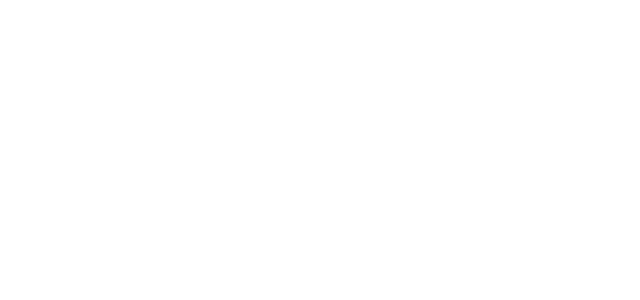
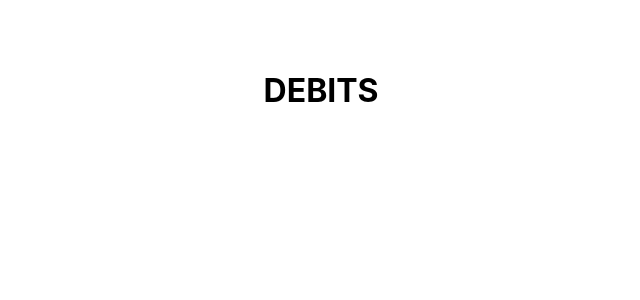
Before and after one commit to makmn1/ttp-bankOfReact-assn9, a React (Create React App) app: page /debits in a window 1280 px wide. Before the commit this address had no page. Shown: the top 300 px of the page, without its empty margins (319-959 px from the left). Built offline with nearby package versions, Linux system fonts and the light colour scheme.

Commit message:
Added route to view the debits page. Resolves #5

```diff
--- a/src/App.js
+++ b/src/App.js
@@ -3,6 +3,7 @@
 import Home from './components/Home'
 import UserProfile from './components/UserProfile'
 import LogIn from './components/LogIn'
+import Debits from './components/Debits'
 export default function App( props ) {
 
     const [accountBalance, setAccountBalance] = React.useState( 14568.27 )
@@ -22,6 +23,7 @@
                 <Route exact path="/ttp-bankOfReact-assn9" element={<Home accountBalance={accountBalance} />} />
                 <Route exact path="/userProfile" element={<UserProfile userName={currentUser.userName} memberSince={currentUser.memberSince} />} />
                 <Route exact path="/login" element={<LogIn user={currentUser} mockLogIn={mockLogIn} />} />
+                <Route exact path="/debits" element={<Debits />} />
             </Routes>
         </BrowserRouter>
     );
--- /dev/null
+++ b/src/components/Debits.js
@@ -0,0 +1,12 @@
+import React from "react"
+
+
+export default function Debits() {
+
+    return (
+        <div>
+            <h1>DEBITS</h1>
+        </div>
+    )
+
+}
--- a/src/components/Home.js
+++ b/src/components/Home.js
@@ -7,6 +7,7 @@
             <h1>Bank of React</h1>
             <Link to="/userProfile">User Profile</Link>
             <Link to="/login">User Login</Link>
+            <Link to="/debits">Your Debits</Link>
             <AccountBalance accountBalance={props.accountBalance} />
             <img src="https://thefinanser.com/wp-content/uploads/2021/09/bank.jpeg" alt="bank" />
         </div>
```
